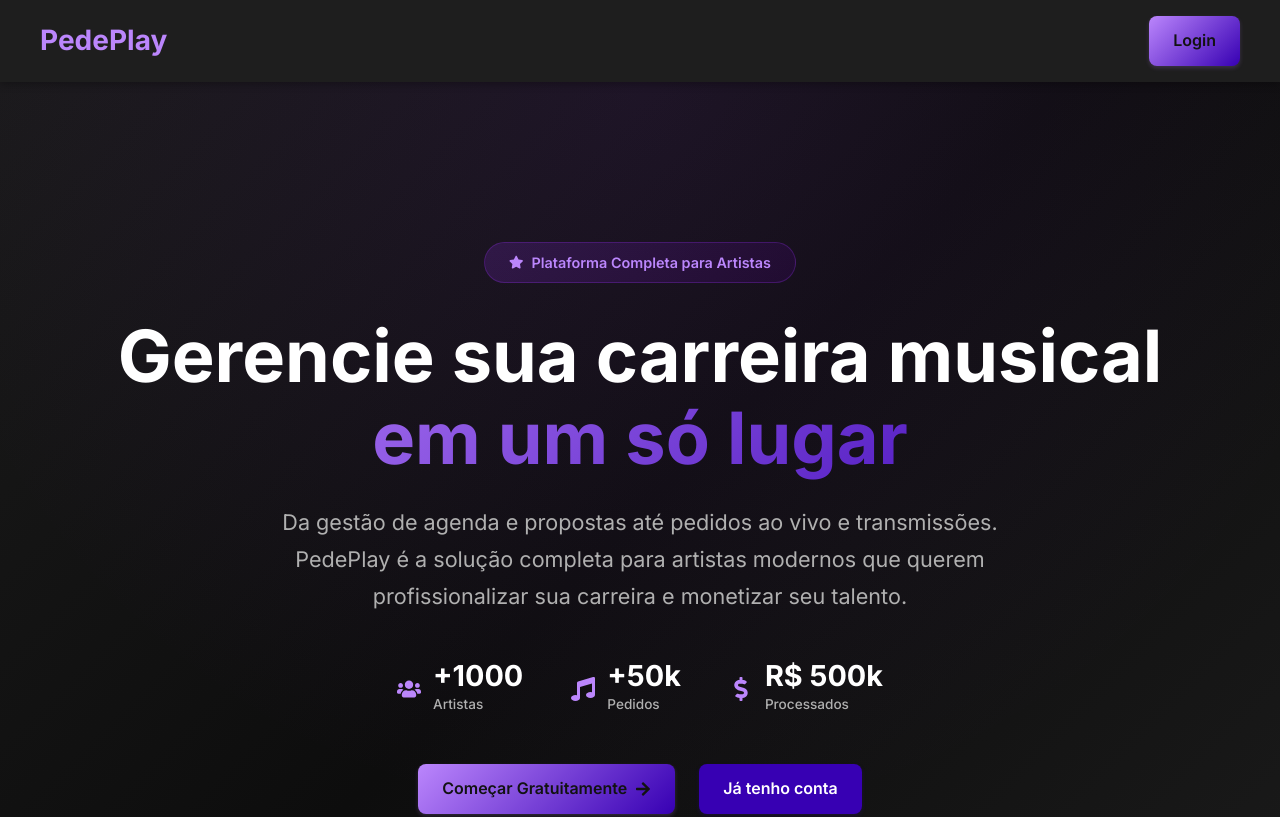
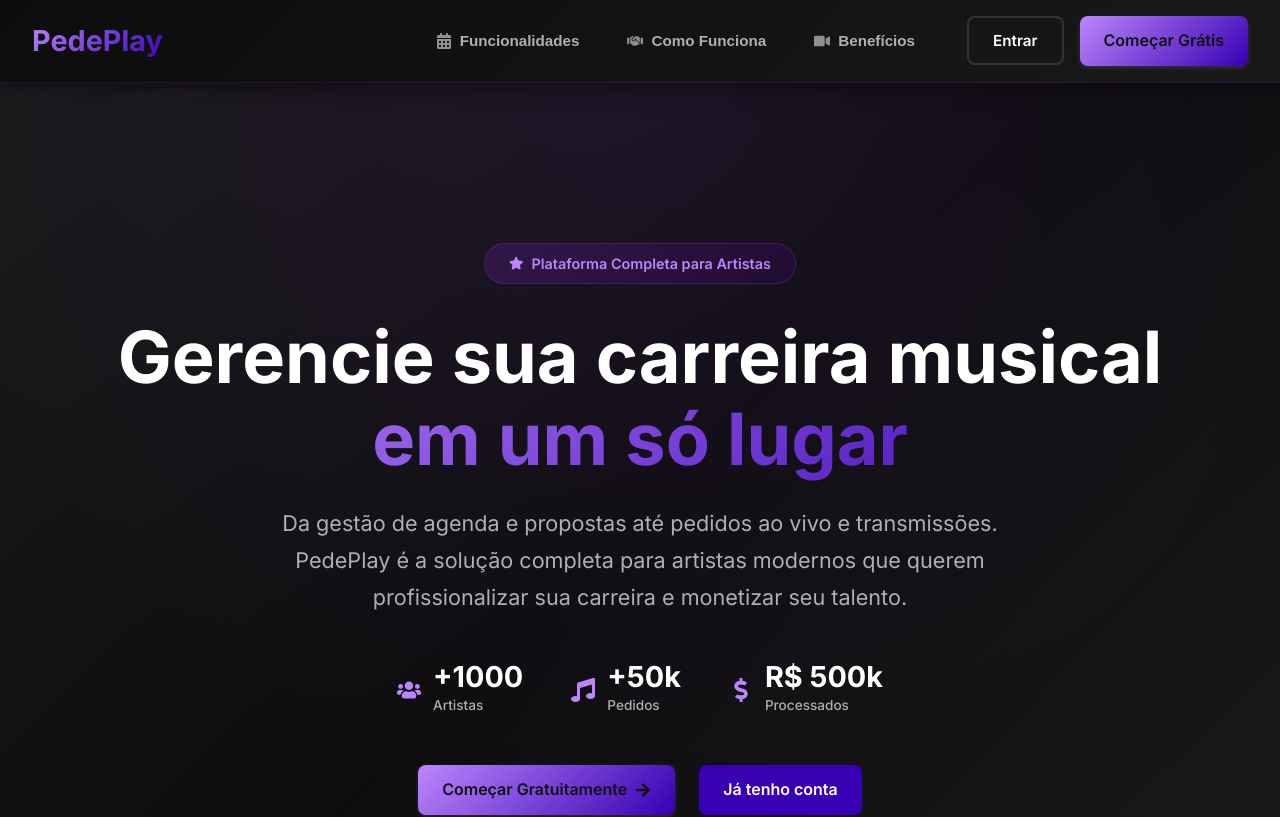
Before and after one commit to matteusmoreno/pedeplay-frontend, a React (Create React App) app: page / in a window 1280 px wide. Shown: the top 817 px of the page. Built offline with nearby package versions, Linux system fonts and the light colour scheme.

Commit message:
update home page

```diff
--- a/src/components/Header/Header.css
+++ b/src/components/Header/Header.css
@@ -1,43 +1,237 @@
-/* * ========================================
- * ARQUIVO: src/components/Header/Header.css
- * (Refatorado para layout moderno)
- * ========================================
- */
-
 .header {
-    background-color: var(--card-bg);
-    box-shadow: 0 2px 8px rgba(0, 0, 0, 0.3);
-    padding: 1rem 0;
+    background: linear-gradient(135deg, rgba(13, 13, 13, 0.98), rgba(26, 26, 26, 0.95));
+    backdrop-filter: blur(10px);
+    box-shadow: 0 2px 20px rgba(0, 0, 0, 0.5);
+    padding: 0;
     position: sticky;
     top: 0;
     z-index: 1000;
+    border-bottom: 1px solid rgba(138, 43, 226, 0.2);
+}
+
+.header-dashboard {
+    background: var(--card-bg);
+    border-bottom: 1px solid var(--border-color);
 }
 
 .header-container {
-    /* --- INÍCIO DA CORREÇÃO DE LAYOUT --- */
-    /* Remove max-width para ser full-width */
+    max-width: 1600px;
     margin: 0 auto;
-    /* Alinha o conteúdo com o padding do dashboard (2.5rem) */
-    padding: 0 2.5rem;
+    padding: 1rem 2rem;
     display: flex;
     justify-content: space-between;
     align-items: center;
-    /* --- FIM DA CORREÇÃO DE LAYOUT --- */
+    gap: 2rem;
 }
 
+/* === Logo === */
 .header-logo {
-    font-size: 1.75rem;
-    font-weight: bold;
-    color: var(--primary-color);
+    display: flex;
+    align-items: center;
+    text-decoration: none;
+    transition: transform 0.3s ease;
+}
+
+.header-logo:hover {
+    transform: scale(1.05);
+}
+
+.logo-text {
+    font-size: 1.8rem;
+    font-weight: 800;
+    background: linear-gradient(135deg, var(--primary-color), var(--secondary-color));
+    -webkit-background-clip: text;
+    -webkit-text-fill-color: transparent;
+    background-clip: text;
+}
+
+/* === Navigation === */
+.header-nav {
+    display: flex;
+    align-items: center;
+    gap: 2rem;
+    flex: 1;
+    justify-content: flex-end;
+}
+
+.nav-links {
+    display: flex;
+    align-items: center;
+    gap: 0.5rem;
+}
+
+.nav-link {
+    display: flex;
+    align-items: center;
+    gap: 0.5rem;
+    padding: 0.65rem 1.25rem;
+    background: transparent;
+    border: none;
+    border-radius: var(--border-radius);
+    color: var(--text-secondary);
+    font-size: 0.95rem;
+    font-weight: 600;
+    cursor: pointer;
+    transition: all 0.3s ease;
     text-decoration: none;
 }
 
-.header nav {
+.nav-link svg {
+    font-size: 1rem;
+    opacity: 0.8;
+}
+
+.nav-link:hover {
+    background: rgba(138, 43, 226, 0.1);
+    color: var(--primary-color);
+    transform: translateY(-1px);
+}
+
+.nav-link:hover svg {
+    opacity: 1;
+}
+
+.nav-actions {
     display: flex;
     align-items: center;
+    gap: 1rem;
 }
 
-/* --- REMOVIDO --- */
-/* Os estilos .header-welcome e .header-link
-   foram movidos para UserMenu.css
-*/
+/* === Buttons === */
+.btn-secondary-outline {
+    padding: 0.65rem 1.5rem;
+    background: transparent;
+    border: 2px solid var(--border-color);
+    border-radius: var(--border-radius);
+    color: var(--text-color);
+    font-size: 0.95rem;
+    font-weight: 600;
+    text-decoration: none;
+    transition: all 0.3s ease;
+    display: inline-flex;
+    align-items: center;
+    justify-content: center;
+}
+
+.btn-secondary-outline:hover {
+    border-color: var(--primary-color);
+    background: rgba(138, 43, 226, 0.1);
+    color: var(--primary-color);
+    transform: translateY(-2px);
+}
+
+.btn-primary {
+    padding: 0.65rem 1.5rem;
+    background: linear-gradient(135deg, var(--primary-color), var(--secondary-color));
+    border: none;
+    border-radius: var(--border-radius);
+    color: white;
+    font-size: 0.95rem;
+    font-weight: 600;
+    text-decoration: none;
+    transition: all 0.3s ease;
+    display: inline-flex;
+    align-items: center;
+    justify-content: center;
+    box-shadow: 0 4px 15px rgba(138, 43, 226, 0.3);
+}
+
+.btn-primary:hover {
+    transform: translateY(-2px);
+    box-shadow: 0 6px 25px rgba(138, 43, 226, 0.5);
+}
+
+/* === Mobile Menu === */
+.mobile-menu-toggle {
+    display: none;
+    background: transparent;
+    border: none;
+    color: var(--text-color);
+    font-size: 1.5rem;
+    cursor: pointer;
+    padding: 0.5rem;
+    transition: color 0.3s ease;
+}
+
+.mobile-menu-toggle:hover {
+    color: var(--primary-color);
+}
+
+/* === Responsividade === */
+@media (max-width: 1024px) {
+    .nav-links {
+        gap: 0.25rem;
+    }
+
+    .nav-link {
+        padding: 0.5rem 1rem;
+        font-size: 0.9rem;
+    }
+}
+
+@media (max-width: 768px) {
+    .header-container {
+        padding: 0.75rem 1.5rem;
+    }
+
+    .mobile-menu-toggle {
+        display: block;
+    }
+
+    .header-nav {
+        position: fixed;
+        top: 73px;
+        left: 0;
+        right: 0;
+        background: linear-gradient(135deg, rgba(13, 13, 13, 0.98), rgba(26, 26, 26, 0.98));
+        backdrop-filter: blur(20px);
+        flex-direction: column;
+        gap: 0;
+        padding: 1.5rem;
+        border-bottom: 1px solid rgba(138, 43, 226, 0.2);
+        box-shadow: 0 10px 30px rgba(0, 0, 0, 0.5);
+        transform: translateY(-100%);
+        opacity: 0;
+        pointer-events: none;
+        transition: all 0.4s ease;
+    }
+
+    .header-nav.mobile-open {
+        transform: translateY(0);
+        opacity: 1;
+        pointer-events: all;
+    }
+
+    .nav-links {
+        flex-direction: column;
+        width: 100%;
+        gap: 0;
+    }
+
+    .nav-link {
+        width: 100%;
+        justify-content: flex-start;
+        padding: 1rem 1.5rem;
+        border-radius: 0;
+        border-bottom: 1px solid rgba(255, 255, 255, 0.05);
+    }
+
+    .nav-actions {
+        flex-direction: column;
+        width: 100%;
+        gap: 0.75rem;
+        margin-top: 1rem;
+        padding-top: 1rem;
+        border-top: 1px solid rgba(255, 255, 255, 0.1);
+    }
+
+    .btn-secondary-outline,
+    .btn-primary {
+        width: 100%;
+        padding: 0.85rem 1.5rem;
+    }
+
+    .logo-text {
+        font-size: 1.5rem;
+    }
+}
--- a/src/components/Header/Header.js
+++ b/src/components/Header/Header.js
@@ -1,35 +1,103 @@
-/* * ========================================
- * ARQUIVO: src/components/Header/Header.js
- * (Texto do botão de Login atualizado)
- * ========================================
- */
-import React from 'react';
-import { Link } from 'react-router-dom';
+import React, { useState } from 'react';
+import { Link, useLocation } from 'react-router-dom';
 import { useAuth } from '../../hooks/useAuth';
+import {
+    FaCalendarAlt,
+    FaHandshake,
+    FaVideo,
+    FaBars,
+    FaTimes
+} from 'react-icons/fa';
 import './Header.css';
 import UserMenu from './UserMenu/UserMenu';
 
 const Header = () => {
     const { isAuthenticated } = useAuth();
+    const location = useLocation();
+    const [mobileMenuOpen, setMobileMenuOpen] = useState(false);
+
+    const isHomePage = location.pathname === '/';
+    const isDashboard = location.pathname.startsWith('/dashboard');
+
+    const scrollToSection = (sectionId) => {
+        if (location.pathname !== '/') {
+            window.location.href = `/#${sectionId}`;
+        } else {
+            const element = document.getElementById(sectionId);
+            if (element) {
+                element.scrollIntoView({ behavior: 'smooth' });
+            }
+        }
+        setMobileMenuOpen(false);
+    };
 
     return (
-        <header className="header">
+        <header className={`header ${isDashboard ? 'header-dashboard' : ''}`}>
             <div className="header-container">
                 <Link to="/" className="header-logo">
-                    PedePlay
+                    <span className="logo-text">PedePlay</span>
                 </Link>
 
-                <nav>
-                    {isAuthenticated ? (
+                {!isDashboard && (
+                    <>
+                        <nav className={`header-nav ${mobileMenuOpen ? 'mobile-open' : ''}`}>
+                            {!isAuthenticated && isHomePage && (
+                                <div className="nav-links">
+                                    <button
+                                        onClick={() => scrollToSection('features')}
+                                        className="nav-link"
+                                    >
+                                        <FaCalendarAlt />
+                                        <span>Funcionalidades</span>
+                                    </button>
+                                    <button
+                                        onClick={() => scrollToSection('how-it-works')}
+                                        className="nav-link"
+                                    >
+                                        <FaHandshake />
+                                        <span>Como Funciona</span>
+                                    </button>
+                                    <button
+                                        onClick={() => scrollToSection('benefits')}
+                                        className="nav-link"
+                                    >
+                                        <FaVideo />
+                                        <span>Benefícios</span>
+                                    </button>
+                                </div>
+                            )}
+
+                            <div className="nav-actions">
+                                {isAuthenticated ? (
+                                    <UserMenu />
+                                ) : (
+                                    <>
+                                        <Link to="/login" className="btn-secondary-outline">
+                                            Entrar
+                                        </Link>
+                                        <Link to="/register" className="btn-primary">
+                                            Começar Grátis
+                                        </Link>
+                                    </>
+                                )}
+                            </div>
+                        </nav>
+
+                        <button
+                            className="mobile-menu-toggle"
+                            onClick={() => setMobileMenuOpen(!mobileMenuOpen)}
+                            aria-label="Menu"
+                        >
+                            {mobileMenuOpen ? <FaTimes /> : <FaBars />}
+                        </button>
+                    </>
+                )}
+
+                {isDashboard && (
+                    <nav className="header-nav">
                         <UserMenu />
-                    ) : (
-                        /* --- INÍCIO DA CORREÇÃO --- */
-                        <Link to="/login" className="btn-primary">
-                            Login
-                        </Link>
-                        /* --- FIM DA CORREÇÃO --- */
-                    )}
-                </nav>
+                    </nav>
+                )}
             </div>
         </header>
     );
--- a/src/pages/HomePage/HomePage.js
+++ b/src/pages/HomePage/HomePage.js
@@ -72,7 +72,7 @@ const HomePage = () => {
             </section>
 
             {/* Features Section */}
-            <section className="features-section">
+            <section id="features" className="features-section">
                 <div className="container">
                     <div className="section-header">
                         <h2 className="section-title">Tudo que você precisa para profissionalizar sua carreira</h2>
@@ -182,7 +182,7 @@ const HomePage = () => {
             </section>
 
             {/* How It Works Section */}
-            <section className="how-it-works-section">
+            <section id="how-it-works" className="how-it-works-section">
                 <div className="container">
                     <h2 className="section-title">Como funciona?</h2>
                     <div className="steps-grid">
@@ -211,7 +211,7 @@ const HomePage = () => {
             </section>
 
             {/* Benefits Section */}
-            <section className="benefits-section">
+            <section id="benefits" className="benefits-section">
                 <div className="container">
                     <div className="benefits-content">
                         <div className="benefits-text">
```
Also changed, not shown: src/pages/HomePage/HomePage.css (+67 -6 lines).
